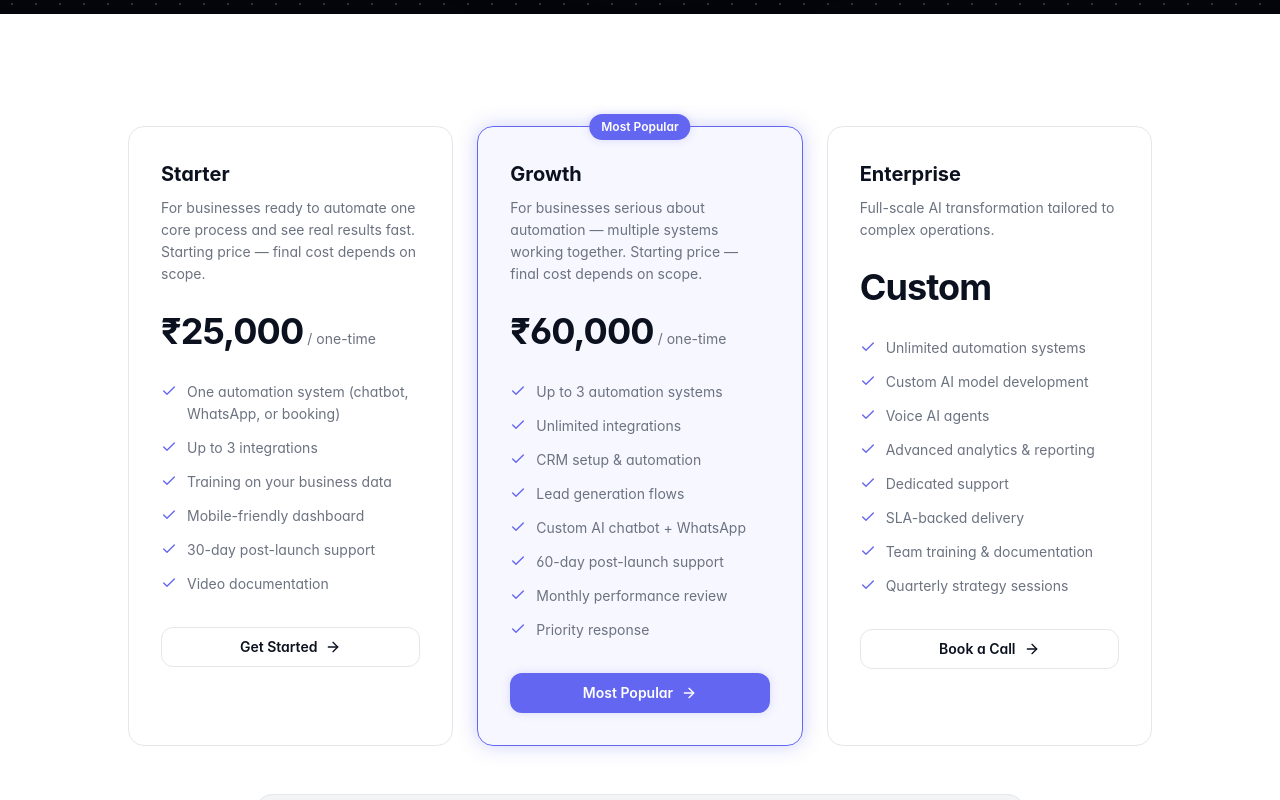
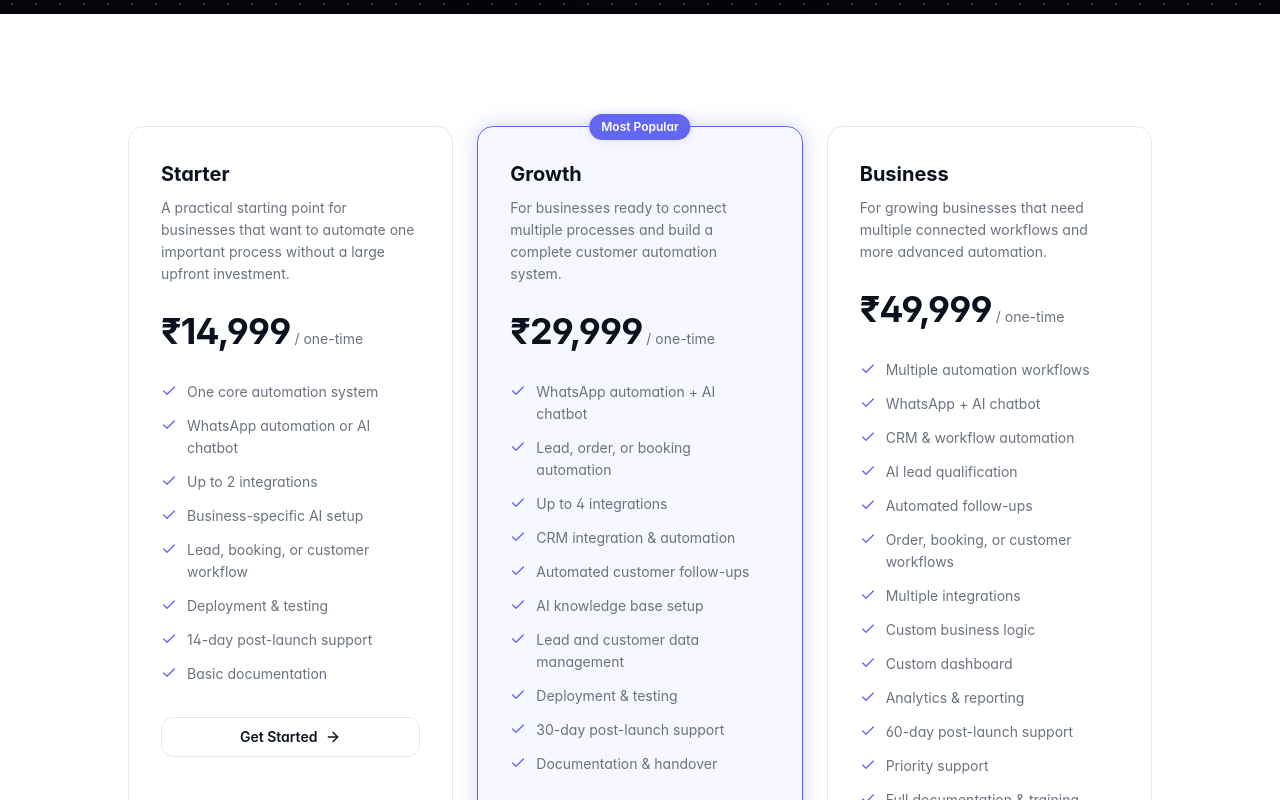
Before and after one commit to sohailk-cpu/Page2Lead, a React (Vite) app: page /pricing in a window 1280 px wide. Shown: the part 440-1240 px from the top of the page. Built offline with nearby package versions, Linux system fonts and the light colour scheme.

Commit message:
Revise pricing and descriptions for plans
Updated pricing plans with new prices and descriptions.

```diff
--- a/src/data/pricing.ts
+++ b/src/data/pricing.ts
@@ -4,53 +4,91 @@ export const pricingPlans: PricingPlan[] = [
   {
     id: 'starter',
     name: 'Starter',
-    price: 25000,
+    price: 14999,
     period: 'one-time',
-    description: 'For businesses ready to automate one core process and see real results fast. Starting price — final cost depends on scope.',
+    description:
+      'A practical starting point for businesses that want to automate one important process without a large upfront investment.',
     features: [
-      'One automation system (chatbot, WhatsApp, or booking)',
-      'Up to 3 integrations',
-      'Training on your business data',
-      'Mobile-friendly dashboard',
-      '30-day post-launch support',
-      'Video documentation',
+      'One core automation system',
+      'WhatsApp automation or AI chatbot',
+      'Up to 2 integrations',
+      'Business-specific AI setup',
+      'Lead, booking, or customer workflow',
+      'Deployment & testing',
+      '14-day post-launch support',
+      'Basic documentation',
     ],
     cta: 'Get Started',
   },
+
   {
     id: 'growth',
     name: 'Growth',
-    price: 60000,
+    price: 29999,
     period: 'one-time',
-    description: 'For businesses serious about automation — multiple systems working together. Starting price — final cost depends on scope.',
+    description:
+      'For businesses ready to connect multiple processes and build a complete customer automation system.',
     features: [
-      'Up to 3 automation systems',
-      'Unlimited integrations',
-      'CRM setup & automation',
-      'Lead generation flows',
-      'Custom AI chatbot + WhatsApp',
-      '60-day post-launch support',
-      'Monthly performance review',
-      'Priority response',
+      'WhatsApp automation + AI chatbot',
+      'Lead, order, or booking automation',
+      'Up to 4 integrations',
+      'CRM integration & automation',
+      'Automated customer follow-ups',
+      'AI knowledge base setup',
+      'Lead and customer data management',
+      'Deployment & testing',
+      '30-day post-launch support',
+      'Documentation & handover',
     ],
     cta: 'Most Popular',
     popular: true,
   },
+
+  {
+    id: 'business',
+    name: 'Business',
+    price: 49999,
+    period: 'one-time',
+    description:
+      'For growing businesses that need multiple connected workflows and more advanced automation.',
+    features: [
+      'Multiple automation workflows',
+      'WhatsApp + AI chatbot',
+      'CRM & workflow automation',
+      'AI lead qualification',
+      'Automated follow-ups',
+      'Order, booking, or customer workflows',
+      'Multiple integrations',
+      'Custom business logic',
+      'Custom dashboard',
+      'Analytics & reporting',
+      '60-day post-launch support',
+      'Priority support',
+      'Full documentation & training',
+    ],
+    cta: 'Build My System',
+  },
+
   {
     id: 'enterprise',
-    name: 'Enterprise',
+    name: 'Custom',
     price: 0,
     period: 'custom',
-    description: 'Full-scale AI transformation tailored to complex operations.',
+    description:
+      'For complex operations that require a tailored AI automation architecture built around specific business requirements.',
     features: [
-      'Unlimited automation systems',
-      'Custom AI model development',
+      'Custom AI automation systems',
+      'AI agents & advanced workflows',
       'Voice AI agents',
-      'Advanced analytics & reporting',
+      'Advanced CRM automation',
+      'Custom API integrations',
+      'AI knowledge bases & RAG',
+      'Multi-workflow business systems',
+      'Advanced dashboards & analytics',
+      'Custom architecture',
       'Dedicated support',
-      'SLA-backed delivery',
       'Team training & documentation',
-      'Quarterly strategy sessions',
+      'Custom delivery & support plan',
     ],
     cta: 'Book a Call',
   },
```
